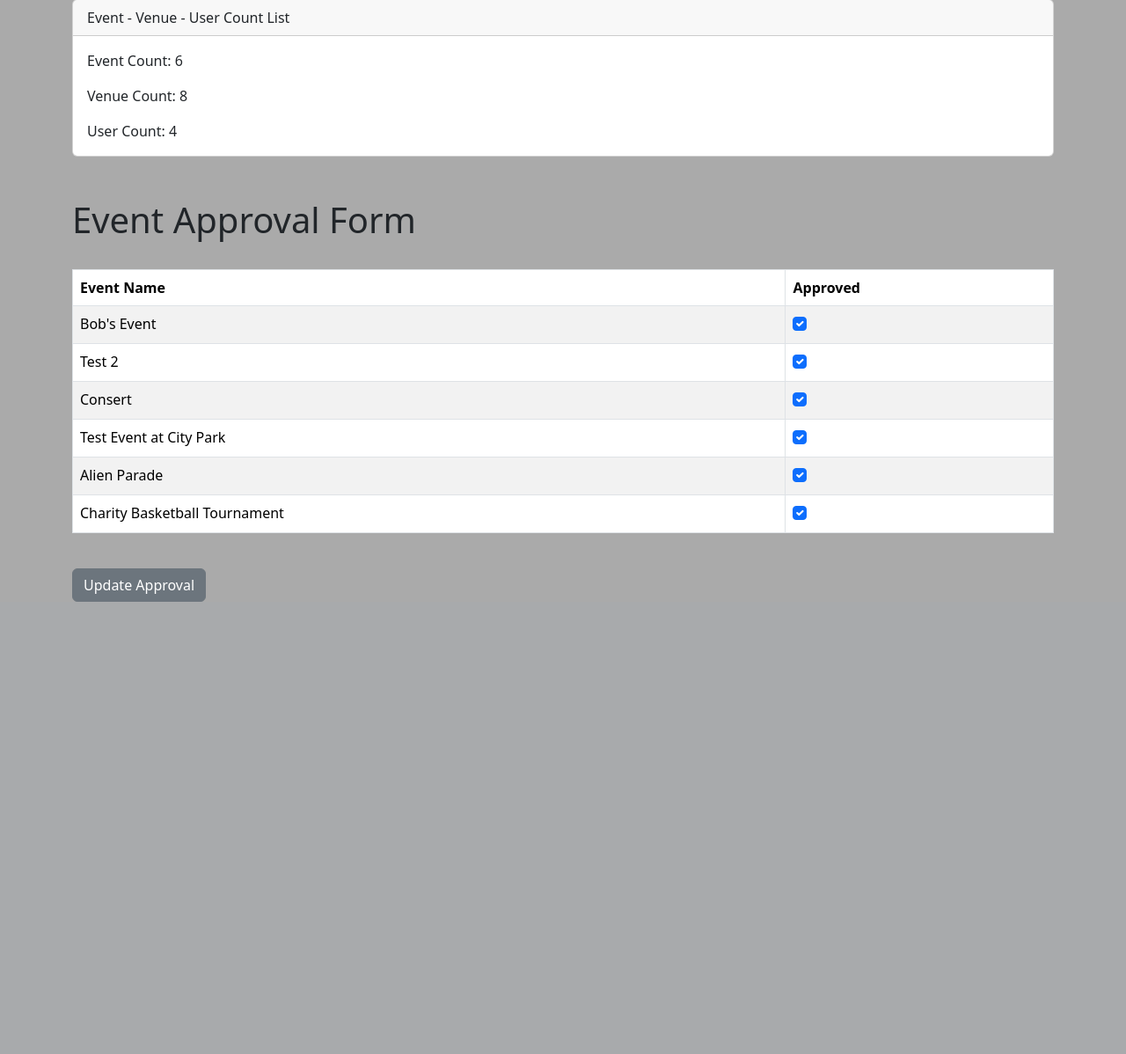
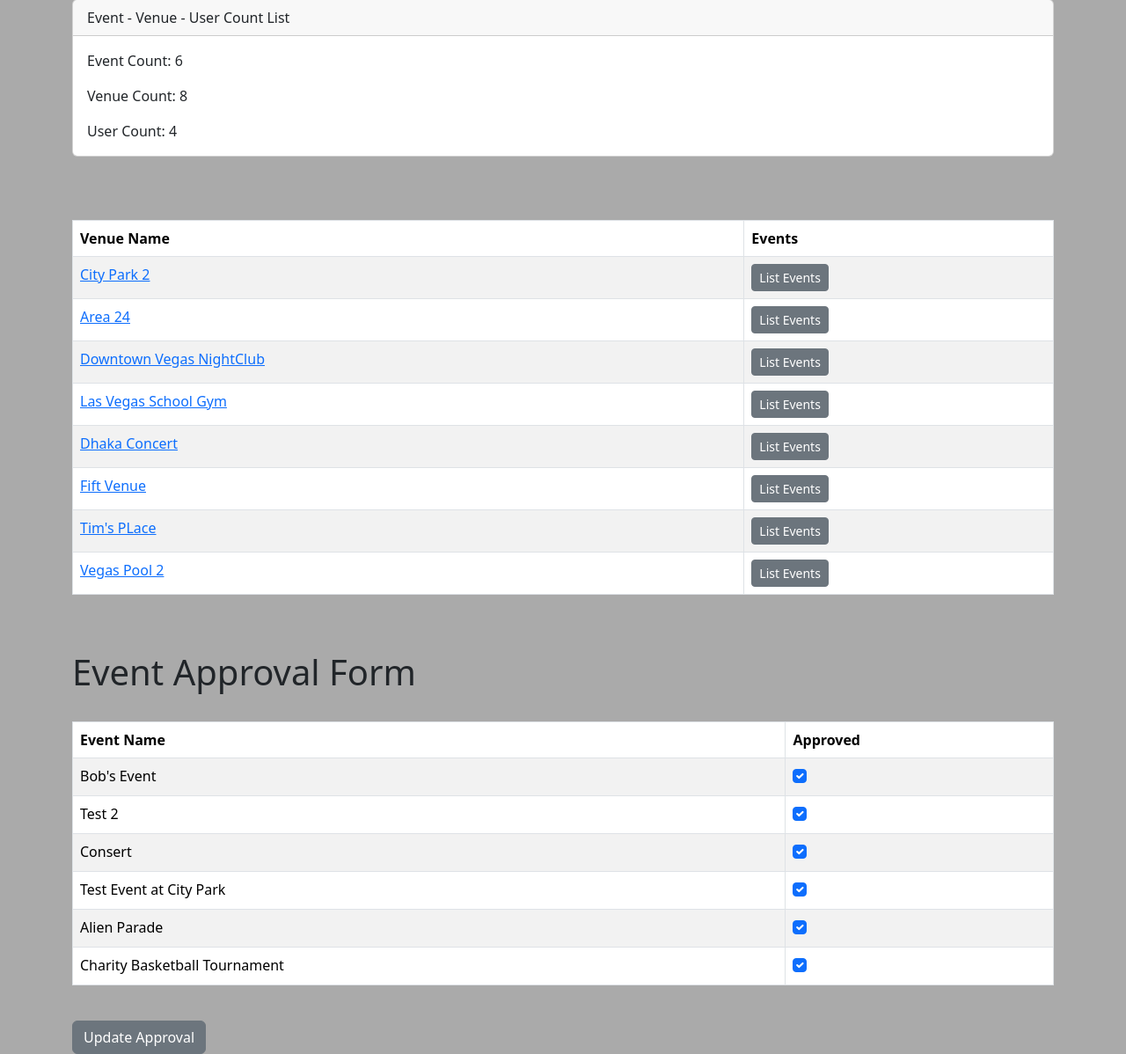
Before and after one commit to tharnob/django_practice_wednesdays, a Django app: page /admin_approval/ in a window 1280 px wide. Shown: the part 185-1383 px from the top of the page at 88% size. Before the commit the page ends 869 px from the top, so only its background shows below. Run offline with Django 5.2, Linux system fonts and the light colour scheme; a user stored in the database is signed in; data comes from the database, SQL or seed files in the repository; both versions use the stored data as it was after the commit.

Commit message:
Show all events by venue

```diff
--- a/myclub_website/events/templates/admin_approval.html
+++ b/myclub_website/events/templates/admin_approval.html
@@ -24,6 +24,40 @@
       <p class="card-text">User Count: {{ user_count }}</p>
     </div>
   </div>
+
+
+
+
+<br>
+<br>
+<br>
+
+
+<table class="table table-striped table-hover table-bordered">
+    <thead>
+        <tr>
+            <th scope="col">Venue Name</th>
+            <th scope="col">Events</th>
+        </tr>
+    </thead>
+    <tbody>
+        {% for venue in venue_list %}
+        <tr>
+            <td>
+                <a href="{% url 'show-venue' venue.id %}">{{ venue }}</a>
+            </td>
+            <td>
+                <a href="{% url 'venue-events' venue.id %}" class="btn btn-sm btn-secondary">List Events</a>
+            </td>
+        </tr>
+        {% endfor %}
+    </tbody>
+  </table>
+
+
+
+
+
 
 
 
--- a/myclub_website/events/urls.py
+++ b/myclub_website/events/urls.py
@@ -20,6 +20,8 @@ urlpatterns = [
     path('my_events/', views.my_events, name="my-events"),
     path('search_events/', views.search_events, name="search-events"),
     path('admin_approval/', views.admin_approval, name="admin-approval"),
+    path('venue_events/<venue_id>', views.venue_events, name="venue-events"),
+    path('show_event/<event_id>', views.show_event, name="show-event"),
 
 
 
--- a/myclub_website/events/views.py
+++ b/myclub_website/events/views.py
@@ -24,8 +24,37 @@ from django.core.paginator import Paginator
 
 # Create your views here.
 
+def venue_events(request, venue_id):
+    # Grab the venue
+    venue = Venue.objects.get(id=venue_id)
+    # Grab the events from that venue
+    events = venue.event_set.all()
+    context = {
+        "events" : events,
+    }
+    if events:
+        return render(request, 'venue_events.html', context)
+    else:
+        messages.success(request, ("That Venue Has No Events At This Time..."))
+        return redirect('admin-approval')
 
+
+
+# Show Event
+def show_event(request, event_id):
+    event = Event.objects.get(pk=event_id)
+    context = {
+        "event" : event,
+    }
+    return render(request, 'show_event.html', context)
+
+
+
+
+# Show Events In A Venue
 def admin_approval(request):
+    # Get The Venues
+    venue_list = Venue.objects.all()
     # Get Counts
     event_count = Event.objects.all().count()
     venue_count = Venue.objects.all().count()
@@ -37,6 +66,7 @@ def admin_approval(request):
         "event_count" : event_count,
         "venue_count" : venue_count,
         "user_count" : user_count,
+        "venue_list" : venue_list,
     }
     if request.user.is_superuser:
         if request.method == "POST":
```
Also changed, not shown: myclub_website/events/templates/show_event.html (added, +65 -0 lines), myclub_website/events/templates/venue_events.html (added, +19 -0 lines), myclub_website/db.sqlite3.
